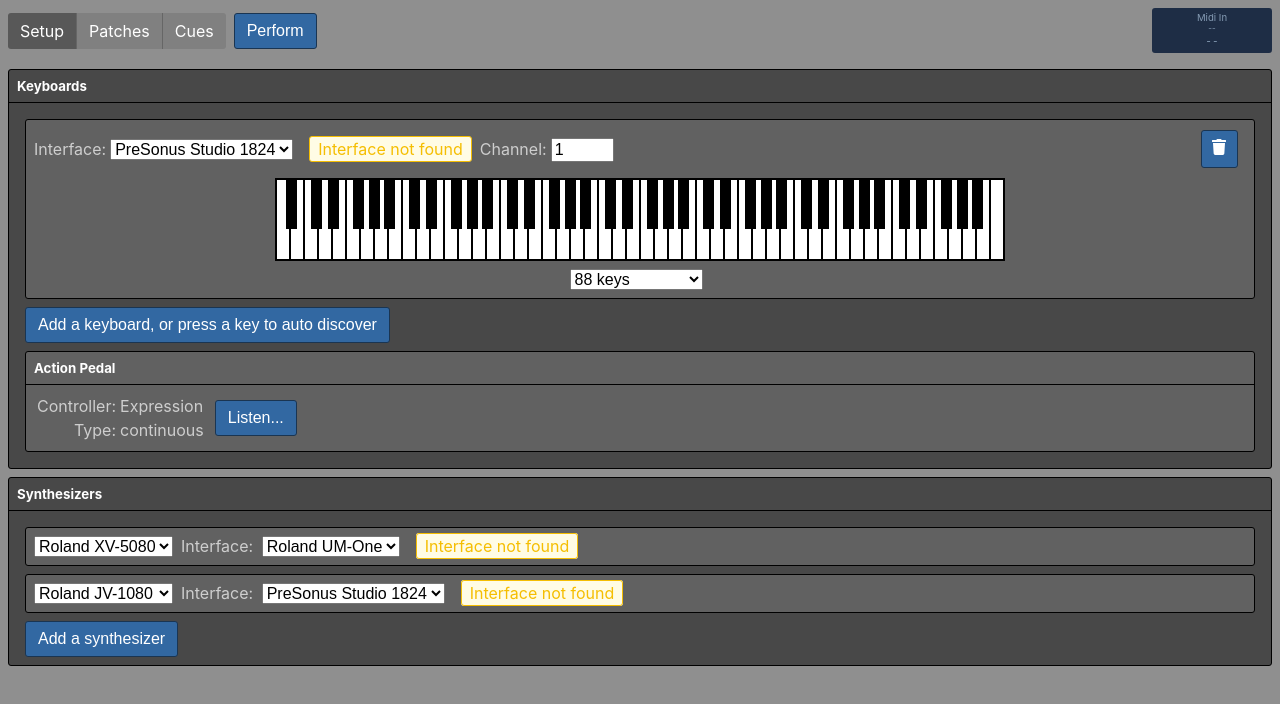
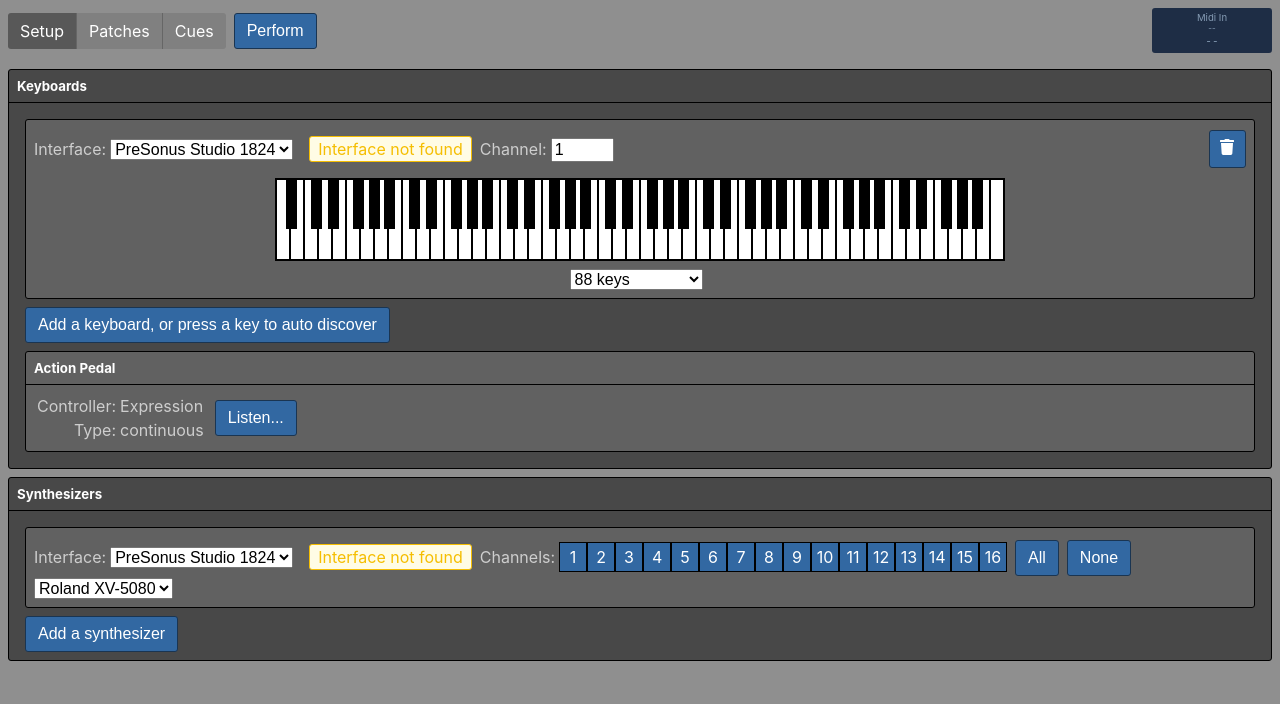
Before and after one commit to MattPutnam/CadenzaJS, a React (Create React App) app: page / in a window 1280 px wide. Shown: the top 704 px of the page. Built offline with nearby package versions, Linux system fonts and the light colour scheme.

Commit message:
multi channel selector, fix button margin, fix sorting

```diff
--- a/src/components/Button.js
+++ b/src/components/Button.js
@@ -5,7 +5,7 @@ import Colors from './colors'
 
 const Button = ({ children, onClick, iconButton }) => {
     const style = {
-        margin: '0 0.5rem',
+        marginLeft: '0.5rem',
         padding: iconButton ? '0.5rem 0.6rem' : '0.5rem 0.75rem',
         color: 'white',
         backgroundColor: Colors.blue,
--- a/src/components/Keyboard.js
+++ b/src/components/Keyboard.js
@@ -84,7 +84,7 @@ class Keyboard extends React.Component {
 
         const handleRangeDrag = () => {
             if (dragStart && dragStart !== hoverKey) {
-                onRangeDrag([dragStart, hoverKey].sort())
+                onRangeDrag([dragStart, hoverKey].sort((a, b) => a - b))
 
                 setDragStart(undefined)
             }
--- a/src/components/KeyboardSizeSelector.js
+++ b/src/components/KeyboardSizeSelector.js
@@ -88,7 +88,7 @@ class KeyboardSizeSelector extends React.Component {
             if (stage === STAGE1) {
                 this.setState({ leftNote: note, stage: STAGE2 })
             } else if (stage === STAGE2) {
-                const range = [leftNote, note].sort()
+                const range = [leftNote, note].sort((a, b) => a - b)
                 keyboard.range = range
                 setData()
                 this.setState({ selectedValue: range, stage: undefined, leftNote: undefined })
--- /dev/null
+++ b/src/components/MultiChannelSelector.js
@@ -0,0 +1,60 @@
+import React from 'react'
+import _ from 'lodash'
+
+import Button from './Button'
+import Colors from './colors'
+
+
+const MultiChannelSelector = ({ synth, setData }) => {
+    const styles = {
+        channelButton: selected => ({
+            display: 'inline-block',
+            padding: '0.25rem',
+            border: '1px solid black',
+            backgroundColor: selected ? Colors.blue : undefined,
+            color: selected ? 'white' : undefined,
+            cursor: 'pointer',
+            width: 28,
+            textAlign: 'center'
+        })
+    }
+
+    const toggle = (ch, selected) => {
+        if (selected) {
+            _.remove(synth.channels, x => ch === x)
+            setData()
+        } else {
+            synth.channels.push(ch)
+            synth.channels.sort((a, b) => a - b)
+            setData()
+        }
+    }
+
+    const setAll = () => {
+        synth.channels = _.range(0, 16)
+        setData()
+    }
+
+    const setNone = () => {
+        synth.channels = []
+        setData()
+    }
+
+    return <>
+        <label>Channels:</label>
+        <div>
+            {_.range(0, 16).map(ch => {
+                const selected = synth.channels.includes(ch)
+                return <span key={ch}
+                             style={styles.channelButton(selected)}
+                             onClick={() => toggle(ch, selected)}>
+                    {ch+1}
+                </span>
+            })}
+        </div>
+        <Button onClick={setAll}>All</Button>
+        <Button onClick={setNone}>None</Button>
+    </>
+}
+
+export default MultiChannelSelector
--- a/src/pages/editPage/SetupTab.js
+++ b/src/pages/editPage/SetupTab.js
@@ -36,12 +36,10 @@ class SetupTab extends React.Component {
             <Container title='Keyboards'>
                 {keyboards.map((keyboard, index) =>
                     <KeyboardConfig key={keyboard.id}
-                                    keyboard={keyboard}
-                                    midiInterfaces={midiInterfaces}
                                     deleteSelf={() => this.deleteKeyboard(index)}
                                     moveUp={index > 0 ? moveUp(index) : undefined}
                                     moveDown={index < keyboards.length-1 ? moveDown(index) : undefined}
-                                    setData={setData}/>
+                                    {...{ keyboard, midiInterfaces, setData }}/>
                 )}
                 <Button onClick={() => this.addKeyboard()}>
                     Add a keyboard, or press a key to auto discover
@@ -51,8 +49,7 @@ class SetupTab extends React.Component {
             <Container title='Synthesizers'>
                 {synthesizers.map(synth =>
                     <SynthConfig key={synth.id}
-                                 setData={setData}
-                                 {...{ synth, midiInterfaces }}/>
+                                 {...{ synth, midiInterfaces, setData }}/>
                 )}
                 <Button>Add a synthesizer</Button>
             </Container>
--- a/src/pages/editPage/setupTab/SynthConfig.js
+++ b/src/pages/editPage/setupTab/SynthConfig.js
@@ -1,17 +1,23 @@
 import React from 'react'
 
 import Container from '../../../components/Container'
+import { Flex } from '../../../components/Flex'
 import InterfaceSelector from '../../../components/InterfaceSelector'
+import MultiChannelSelector from '../../../components/MultiChannelSelector'
 import SynthSelector from '../../../components/SynthSelector'
 
 
 const SynthConfig = ({ synth, midiInterfaces, setData }) => {
     return <Container inner>
+        <Flex>
+            <InterfaceSelector hardware={synth}
+                               io='outputs'
+                               {...{ midiInterfaces, setData }}/>
+            <MultiChannelSelector synth={synth} setData={setData}/>
+        </Flex>
+
         <SynthSelector selected={synth.name}/>
-        <InterfaceSelector hardware={synth}
-                           midiInterfaces={midiInterfaces}
-                           io='outputs'
-                           setData={setData}/>
+
     </Container>
 }
 
--- a/src/sampleData.json
+++ b/src/sampleData.json
@@ -16,14 +16,8 @@
                     "XpA": "SR-JV80-02",
                     "XpB": "SR-JV80-05"
                 },
-                "midiInterface": "Roland UM-One",
-                "channels": [0, 1, 2, 3, 4, 5, 6, 7, 8, 9, 10, 11, 12, 13]
-            },
-            {
-                "name": "Roland JV-1080",
-                "id": 1,
                 "midiInterface": "PreSonus Studio 1824",
-                "channels": [14, 15]
+                "channels": [0, 1, 2, 3, 4, 5, 6, 7, 8, 9, 10, 11, 12, 13, 14, 15]
             }
         ],
         "actionPedal": {
@@ -42,7 +36,7 @@
         },
         {
             "id": 1,
-            "synthesizerId": 1,
+            "synthesizerId": 0,
             "bank": "PrB",
             "number": 12,
             "name": "Fomger Bass"
```
